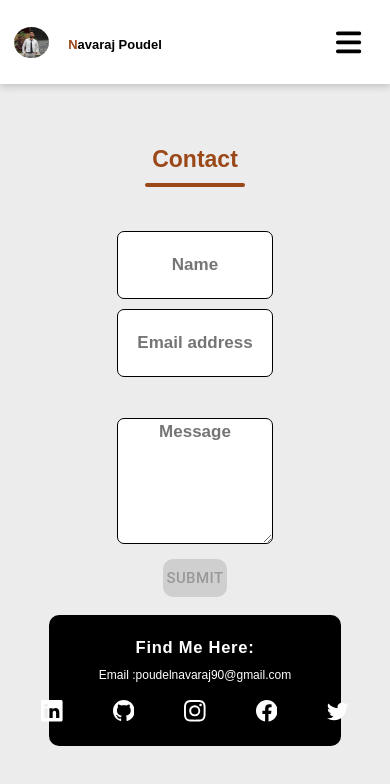
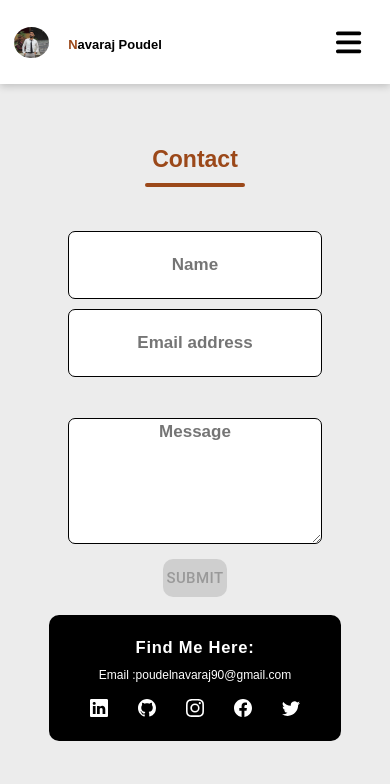
Before and after one commit to Navaraj-Poudel/Personal_Website, a React (Create React App) app in the folder my_personal_website/: page /Personal_Website/contact in a window 390 px wide. Shown: the top 784 px of the page. Built offline with nearby package versions, Linux system fonts and the light colour scheme.

Commit message:
Contact and footer section updated

```diff
--- a/my_personal_website/package.json
+++ b/my_personal_website/package.json
@@ -3,6 +3,7 @@
     "name": "my_personal_website",
     "version": "0.1.0",
     "private": false,
+
     "dependencies": {
         "@emailjs/browser": "^3.11.0",
         "@emotion/react": "^11.11.0",
--- a/my_personal_website/src/Component/About/About.js
+++ b/my_personal_website/src/Component/About/About.js
@@ -17,7 +17,7 @@ const About = () => {
         <div className="aboutsection">
           <div className="aboutmyself">
             <p>
-            I am a graduate of the Institute of Engineering, Paschimanchal Campus,
+            I am a graduated from the Institute of Engineering, Paschimanchal Campus,
             with hands-on experience in system and network engineering. Over the course of my career,
              I have gained valuable experience in managing and securing network infrastructures.
              I have also contributed to the field with the publication of two research papers and am passionate about advancing my knowledge through research.
@@ -47,8 +47,9 @@ const About = () => {
             <h3>Experience</h3>
             <div className="experiencebox">
               <div className="boxcontent">
-                <h2>Network and System Engineer | Wepro Technology</h2>                <p>
-                • Implemented and managed computer networks, including the configuration of network devices. <br/>
+                <h2>Network and System Engineer | Wepro Technology</h2>
+                 <p>
+                • Implemented and managed computer networks, including the configuration of network devices.<br/>
                 • Improved network security by performing vulnerability assessments and recommending new technologies.
                 </p>
                 <span>May 2023 - Nov 2023</span>
--- a/my_personal_website/src/Component/About/style.css
+++ b/my_personal_website/src/Component/About/style.css
@@ -50,6 +50,7 @@
   .aboutmyself p {
     font-size: 1.8rem;
     font-weight: 600;
+    text-align: justify;
     color: black;
     /* opacity: 80%; */
     margin-top: 1rem;
@@ -86,6 +87,7 @@
   .boxcontent p {
     font-size: 1.8rem;
     color: black;
+    /* text-align: justify; */
     font-weight: bold;
   }
 
--- a/my_personal_website/src/Component/Contact/style.css
+++ b/my_personal_website/src/Component/Contact/style.css
@@ -3,10 +3,9 @@
   font-weight: 750;
   margin: 0.4rem auto;
   color: rgb(155, 72, 25);
-    margin-top:5rem;
+  margin-top: 5rem;
   text-align: center;
   position: relative;
-
 }
 
 .contact_title:after {
@@ -71,28 +70,24 @@
 }
 
 .footer {
-    background-color:black;
-    padding: 10px 0; /* Reduced padding to decrease height */
+  background-color: black;
+  padding: 10px 0;
   text-align: center;
   color: white;
-    width: 75%; /* Adjusted width to cover only 75% of the page */
-    margin: 0 auto; /* Center the footer horizontally */
-    border-radius: 10px; /* Optional: Add rounded corners for a better look */
+  width: 75%;
+  margin: 0 auto;
+  border-radius: 10px;
 }
 
 .footer_title p {
   font-size: 2.3rem;
   font-weight: 700;
   letter-spacing: 0.1rem;
-    margin-bottom: 5px; /* Added margin for spacing below the title */
+  margin-bottom: 5px;
 }
 
-.footer_title + p {
-    font-size: 1.2rem;
-    margin-top: 5px; /* Adjusted spacing above email address */
-}
-.footer_description p{
-    font-size:12px;
+.footer_description p {
+  font-size: 12px;
   font-weight: 500;
 }
 
@@ -103,8 +98,8 @@
 }
 
 .socialmediaicon a {
-    margin: 0 25px; /* Increased spacing between icons */
-    font-size:3rem;
+  margin: 0 25px;
+  font-size: 3rem;
   color: white;
 }
 
@@ -113,3 +108,20 @@
   font-size: 1.2rem;
   font-weight: 700;
 }
+
+/* Media Query for Smaller Screens */
+@media (max-width: 768px) {
+  .box,
+  .textarea {
+      width: 65%; /* Increase form width */
+  }
+
+  .footer {
+      width: 75%; /* Adjust footer width */
+  }
+
+  .socialmediaicon a {
+      font-size: 2.5rem; /* Adjust icon size if needed */
+      margin: 0 15px; /* Reduce spacing between icons */
+  }
+}
--- /dev/null
+++ b/package.json
@@ -0,0 +1,5 @@
+{
+  "devDependencies": {
+    "gh-pages": "^6.3.0"
+  }
+}
```
Also changed, not shown: my_personal_website/src/Component/Home/style.css (line endings or trailing spaces), 1 other file (tests, documents, lock files or other folders). Lines whose indentation alone changed are shown as unchanged.
